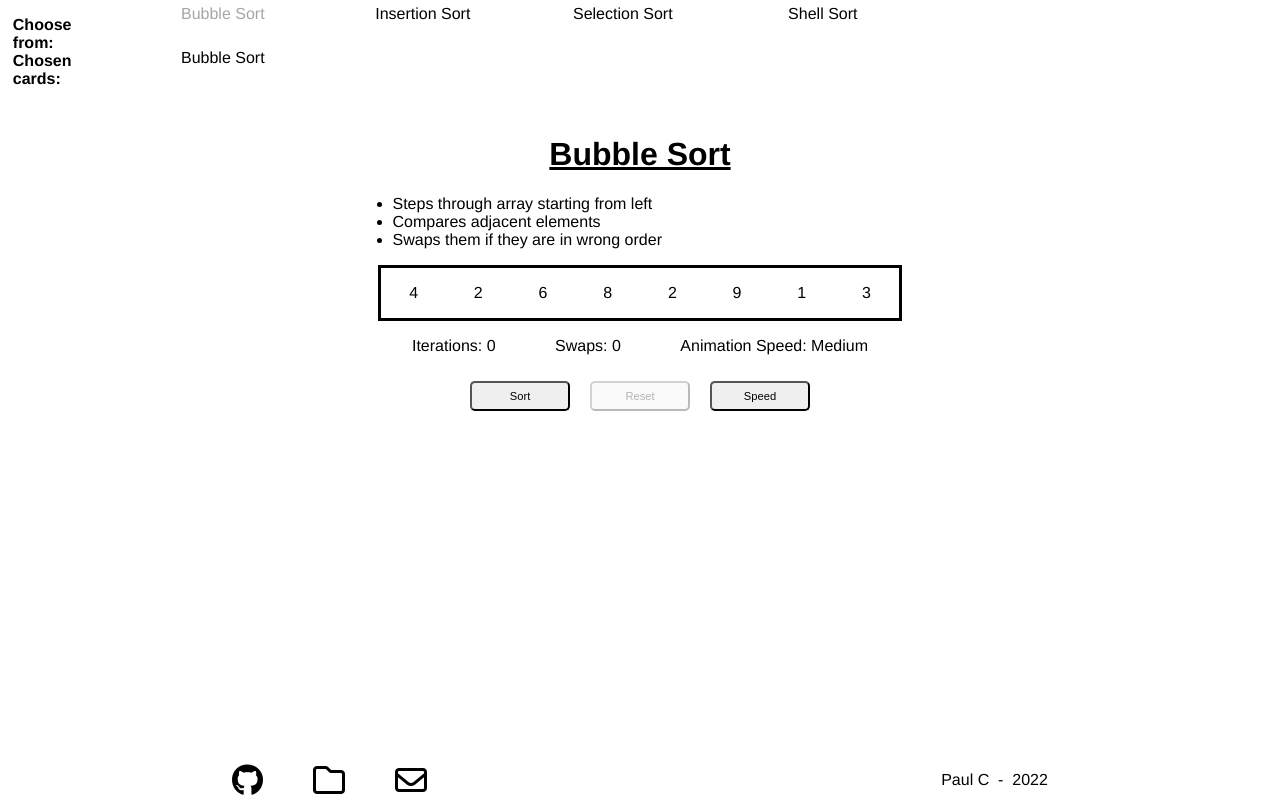
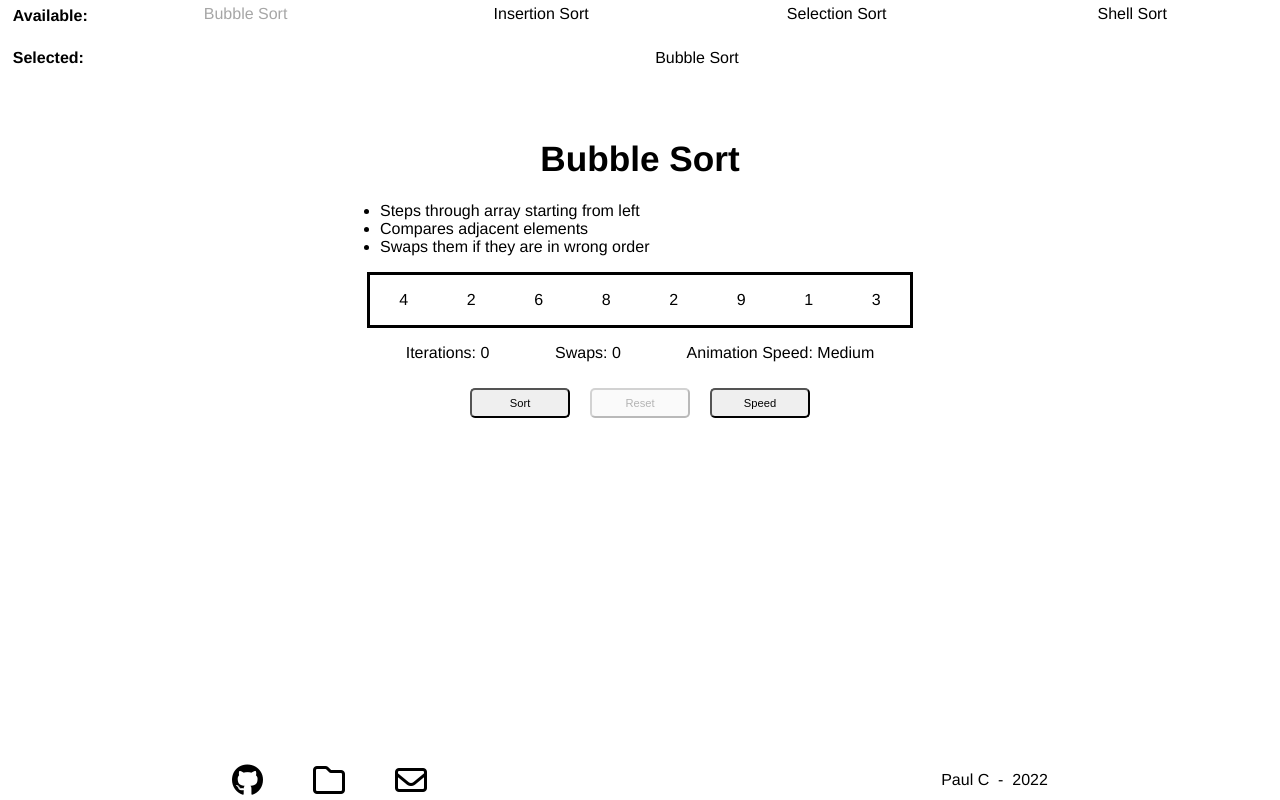
Before and after one commit to pcon92/Vue-Sorting-Page, a Vue app: page / in a window 1280 px wide. Built offline with nearby package versions, Linux system fonts and the light colour scheme; a web font is replaced by a local one.

Commit message:
styling tweaks, animation fix and card borders

```diff
--- a/src/App.vue
+++ b/src/App.vue
@@ -6,8 +6,8 @@
 			@remove-card="removeCard"
 		></the-header>
 	</div>
-	<transition-group name="card-transition" appear>
-		<div id="card-area-div" key="1">
+	<div id="card-area-div">
+		<transition-group name="card-transition" appear>
 			<sorting-card
 				v-for="activeCard in activeCards"
 				:key="activeCard.id"
@@ -17,8 +17,8 @@
 				:is-shown="activeCard.isShown"
 				class="sorting-card-component"
 			/>
-		</div>
-	</transition-group>
+		</transition-group>
+	</div>
 	<div id="footer-div">
 		<the-footer :name="name" :year="year" :links="links"></the-footer>
 	</div>
@@ -146,7 +146,9 @@ export default {
 	display: flex;
 	flex-direction: column;
 	justify-content: center;
-	height: 100vh;
+	position: fixed;
+	top: 0;
+	bottom: 0;
 	width: 100vw;
 }
 #header-div {
--- a/src/assets/styles/variables.css
+++ b/src/assets/styles/variables.css
@@ -14,4 +14,8 @@
 	--background-for-footer-area: #304455;
 	--vue-red: #f66;
 	--vue-orange: #ffa500;
+	--border-for-bubble: #5D8FBA;
+	--border-for-insertion: #BA885D;
+	--border-for-selection: #61BA5D;
+	--border-for-shell: #B75DBA;
 }
--- a/src/components/SortingCard.vue
+++ b/src/components/SortingCard.vue
@@ -1,5 +1,5 @@
 <template>
-	<div id="outer-container">
+	<div id="outer-container" :class="chosenStyling">
 		<h1 id="heading">{{ activeCard }} Sort</h1>
 		<ul id="description">
 			<li
@@ -111,6 +111,15 @@ export default {
 				: this.activeCard === "Selection"
 				? this.startSelectionSort
 				: this.startShellSort;
+		},
+		chosenStyling() {
+			return this.activeCard === "Bubble"
+				? "bubble-card"
+				: this.activeCard === "Insertion"
+				? "insertion-card"
+				: this.activeCard === "Selection"
+				? "selection-card"
+				: "shell-card";
 		},
 		chosenFocus() {
 			return this.activeCard === "Insertion"
@@ -280,16 +289,28 @@ export default {
 @import "../assets/styles/variables.css";
 
 #outer-container {
-	min-height: 375px;
-	min-width: 575px;
+	min-height: 400px;
+	min-width: 600px;
 	box-shadow: 2px 3px 10px var(--light-black);
 	padding: 10px;
 	border-radius: 15px;
 	text-align: center;
 	background-color: var(--white);
 }
+.bubble-card {
+	border: 5px solid var(--border-for-bubble);
+}
+.insertion-card {
+	border: 5px solid var(--border-for-insertion);
+}
+.selection-card {
+	border: 5px solid var(--border-for-selection);
+}
+.shell-card {
+	border: 5px solid var(--border-for-shell);
+}
 #heading {
-	text-decoration: underline;
+	font-size: 2rem;
 }
 #description {
 	text-align: left;
@@ -431,7 +452,7 @@ export default {
 		min-width: 575px;
 	}
 	#heading {
-		font-size: 2rem;
+		font-size: 2.2rem;
 	}
 	#description {
 		font-size: 1rem;
@@ -461,5 +482,9 @@ export default {
 
 @media (min-width: 60rem) {
 	/* 960 pixels */
+	#outer-container {
+		min-height: 400px;
+		min-width: 600px;
+	}
 }
 </style>
--- a/src/components/TheHeader.vue
+++ b/src/components/TheHeader.vue
@@ -1,7 +1,7 @@
 <template>
 	<div id="outer-container">
 		<div class="card-options" id="top-options">
-			<p class="caption">Choose from:</p>
+			<p class="caption">Available:</p>
 			<li
 				v-for="card in cards"
 				:class="getAllCardsClass(card.name)"
@@ -12,7 +12,7 @@
 			</li>
 		</div>
 		<div class="card-options" id="bottom-options">
-			<p class="caption">Chosen cards:</p>
+			<p class="caption">Selected:</p>
 			<li
 				v-for="card in selectedCards"
 				class="card-div selected"
@@ -90,6 +90,8 @@ export default {
 	width: 150px;
 	font-weight: bold;
 	margin-left: 1%;
+	display: flex;
+	align-items: center;
 	color: var(--font-color-header-caption);
 }
 .card-options {
@@ -102,7 +104,7 @@ export default {
 	height: 55%;
 }
 .card-div {
-	width: 200px;
+	width: 100%;
 	display: flex;
 	justify-content: center;
 	align-items: center;
@@ -138,7 +140,7 @@ export default {
 	/* 320 pixels */
 	.caption {
 		width: 60px;
-		font-size: 0.8rem;
+		font-size: 0.7rem;
 		margin-right: 10px;
 	}
 	.card-div {
@@ -152,7 +154,7 @@ export default {
 	/* 320 pixels */
 	.caption {
 		width: 60px;
-		font-size: 0.8rem;
+		font-size: 0.7rem;
 		margin-right: 10px;
 	}
 	.card-div {
```
